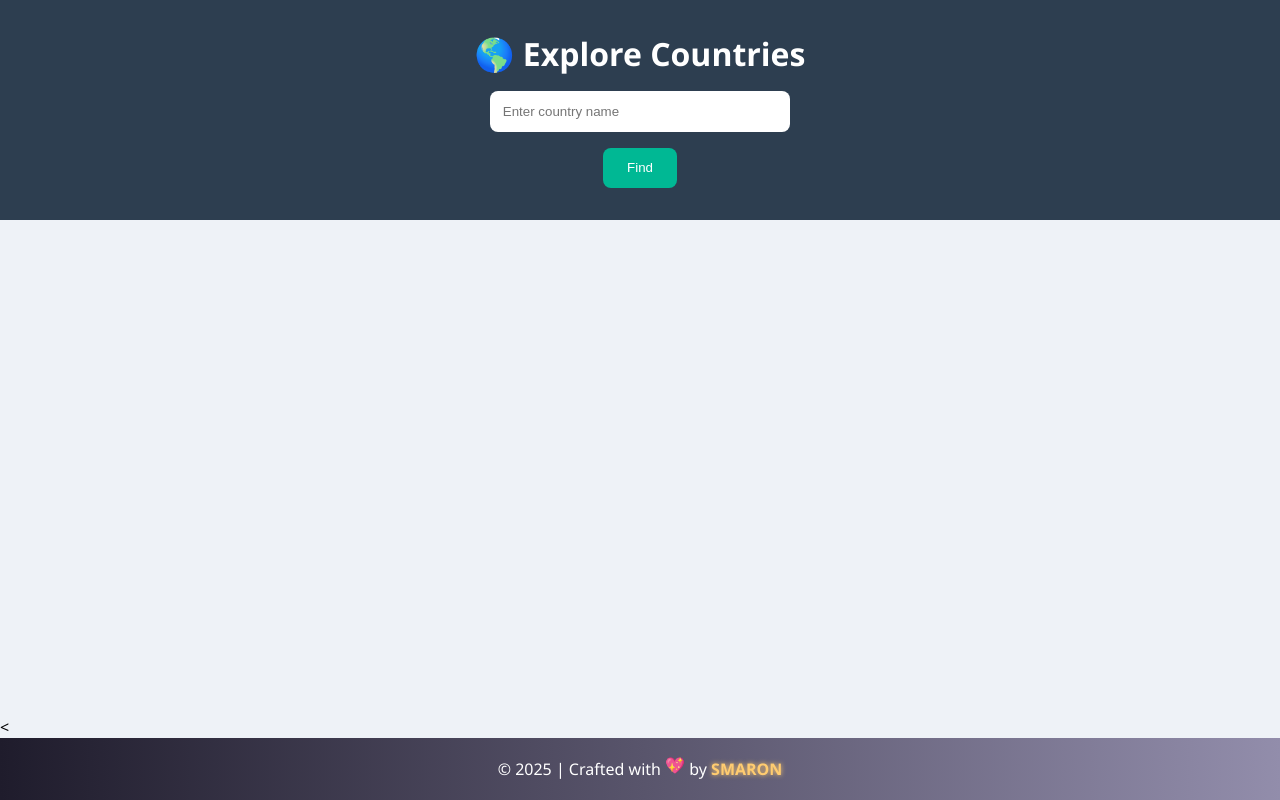
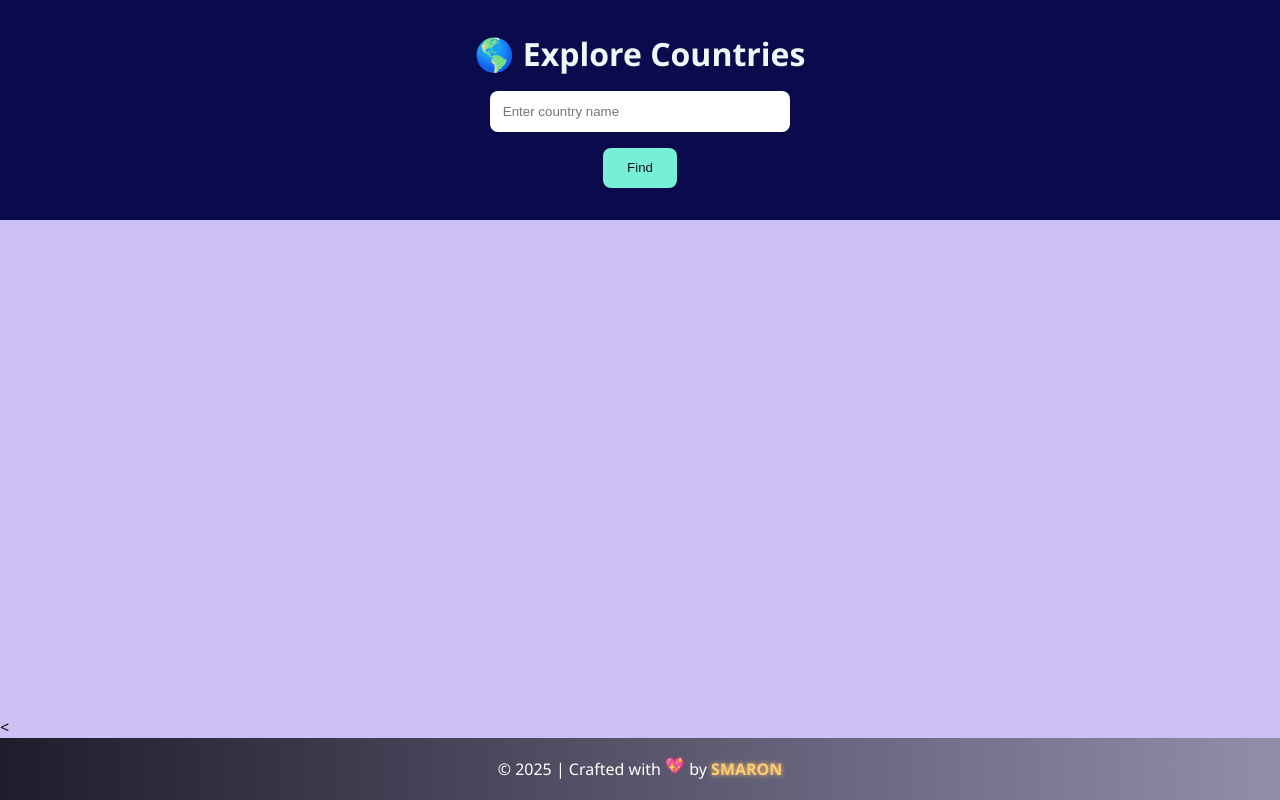
Before and after one commit to JM-Smaron/My_API_based_Website, a plain HTML site: page index.html in a window 1280 px wide. Drawn offline with Linux system fonts and the light colour scheme.

Commit message:
design changed

```diff
--- a/styling.css
+++ b/styling.css
@@ -14,16 +14,16 @@
 
 body {
     font-family: 'Segoe UI', Tahoma, Geneva, Verdana, sans-serif;
-    background-color: #eef2f7;
+    background-color: #cdc0f4;
     min-height: 100vh;
     display: flex;
     flex-direction: column;
 }
 
 header {
-    background-color: #2d3e50;
+    background-color: #090b4d;
     padding: 2rem;
-    color: white;
+    color: rgb(239, 248, 248);
     text-align: center;
 }
 
@@ -43,8 +43,8 @@ input#searchBox {
 
 button {
     padding: 0.8rem 1.5rem;
-    background-color: #00b894;
-    color: white;
+    background-color: #77efd7;
+    color: rgb(14, 18, 37);
     border: none;
     border-radius: 8px;
     cursor: pointer;
@@ -52,7 +52,7 @@ button {
 }
 
 button:hover {
-    background-color: #019875;
+    background-color: #3dcdab;
 }
 
 #displayArea {
```
